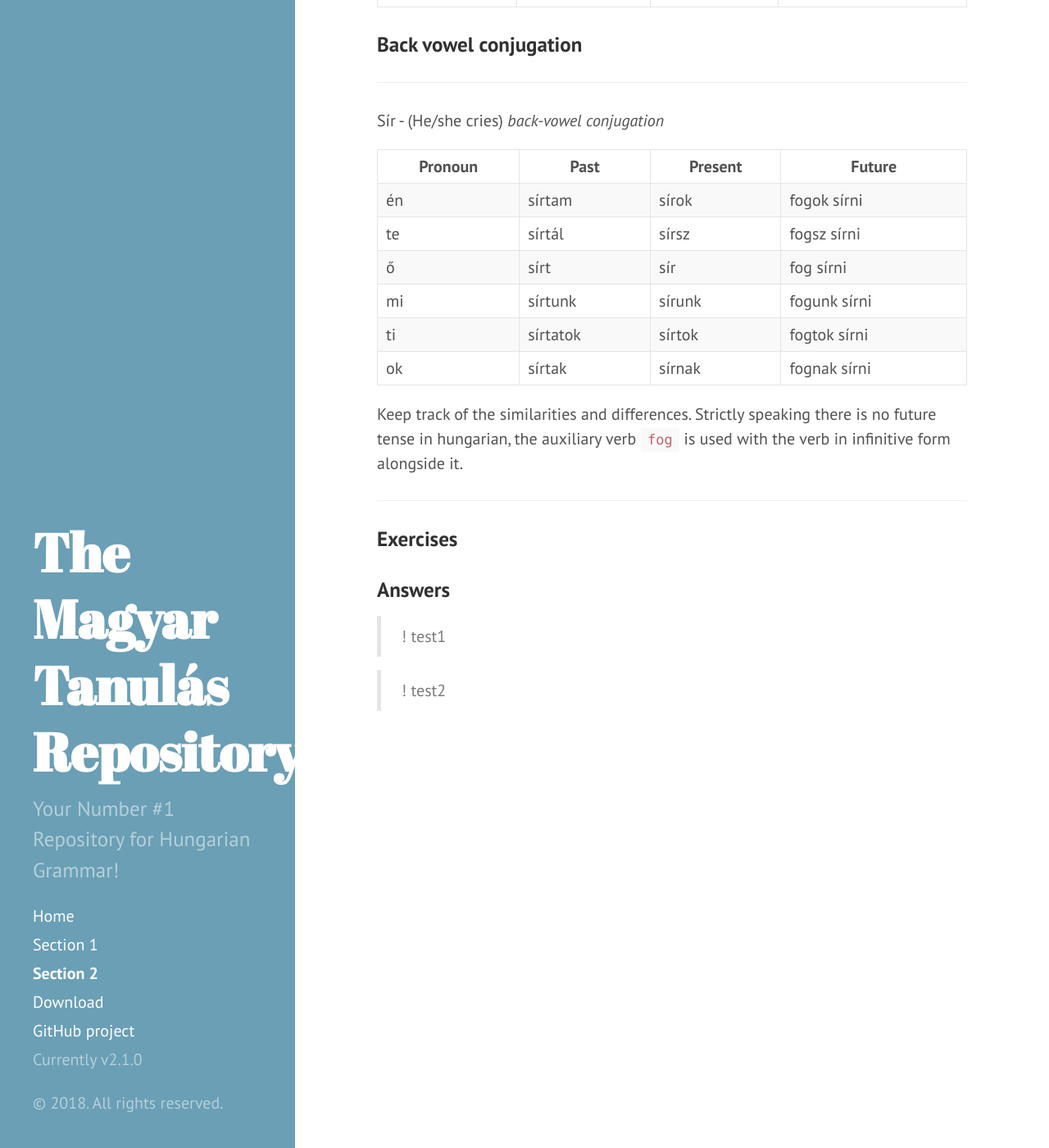
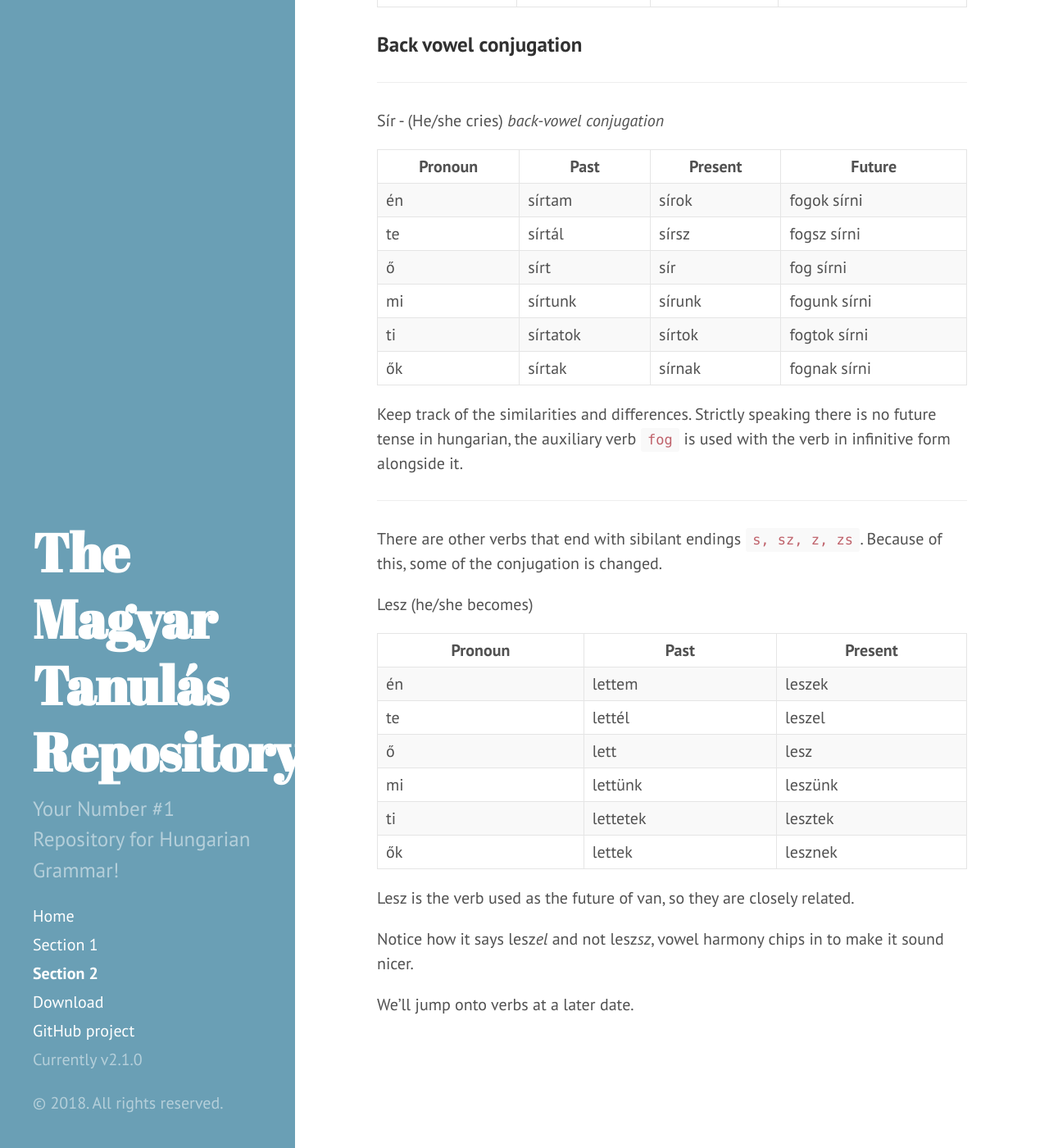
Before and after one commit to Magyartanulas/magyartanulas.github.io, a Jekyll site: the page built from Section2.md, in a window 1280 px wide and 1400 px high, scrolled down 4009 px. Shown: the whole window at 82% size. Built offline with Jekyll 4.4.1, drawn with Linux system fonts in a browser that asks for light colours; Markdown is read by kramdown in place of the engine named in the settings; some of the changed text lies outside the part shown.

Commit message:
Update Section2.md

```diff
--- a/Section2.md
+++ b/Section2.md
@@ -55,12 +55,12 @@ Van is the verb for existence. Naturally, it is an irregular verb, but one of th
 |------------------|----------|---------|---------|
 | én (I)           | voltam   | vagyok  | leszek  |
 | te (you)         | voltál   | vagy    | leszel  |
-| o  (3rd. person) | volt     | ---     | lesz    |
+| ő  (3rd. person) | volt     | ---     | lesz    |
 | mi (we)          | voltunk  | vagyunk | leszünk |
 | ti (you pl.)     | voltatok | vagytok | lesztek |
-| ok (they)        | voltak   | ---     | lesznek |
+| ők (they)        | voltak   | ---     | lesznek |
 
-`én, te, o` are singular, and `mi, ti, ok` are their respective plurals. These pronouns aren't used except for emphasis or describing a third person.
+`én, te, ő` are singular, and `mi, ti, ők` are their respective plurals. These pronouns aren't used except for emphasis or describing a third person.
 
 > Hungarian does not distinguish between he or she, o is used to describe both.
 
@@ -102,7 +102,7 @@ Below are some examples of regular verbs, that have the same regular conjugation
 | ő       | örült     | örül    | fog örülni    |
 | mi      | örültünk  | örülünk | fogunk örülni |
 | ti      | örültetek | örültök | fogtok örülni |
-| ok      | örültek   | örülnek | fognak örulni |
+| ők      | örültek   | örülnek | fognak örulni |
 
 Kel - (He/she rises or gets up) *Front-vowel (type 2)*
 
@@ -113,7 +113,7 @@ Kel - (He/she rises or gets up) *Front-vowel (type 2)*
 | ő       | kelt     | kel     | fog kelni    |
 | mi      | keltünk  | kelünk  | fogunk kelni |
 | ti      | keltetek | keltek  | fogtok kelni |
-| ok      | keltek   | kelnek  | fognak kelni |
+| ők      | keltek   | kelnek  | fognak kelni |
 
 ### Back vowel conjugation
 ---
@@ -127,16 +127,28 @@ Sír - (He/she cries) *back-vowel conjugation*
 | ő       | sírt     | sír     | fog sírni    |
 | mi      | sírtunk  | sírunk  | fogunk sírni |
 | ti      | sírtatok | sírtok  | fogtok sírni |
-| ok      | sírtak   | sírnak  | fognak sírni |
+| ők      | sírtak   | sírnak  | fognak sírni |
 
 Keep track of the similarities and differences. Strictly speaking there is no future tense in hungarian, the auxiliary verb `fog` is used
 with the verb in infinitive form alongside it.
 
 ---
-### Exercises
 
-### Answers
+There are other verbs that end with sibilant endings `s, sz, z, zs`. Because of this, some of the conjugation is changed.
 
->! test1
+Lesz (he/she becomes)
 
->! test2
+| Pronoun | Past     | Present |
+|---------|----------|---------|
+| én      | lettem   | leszek  |
+| te      | lettél   | leszel  |
+| ő       | lett     | lesz    |
+| mi      | lettünk  | leszünk |
+| ti      | lettetek | lesztek |
+| ők      | lettek   | lesznek |
+
+Lesz is the verb used as the future of van, so they are closely related.
+
+Notice how it says lesz*el* and not lesz*sz*, vowel harmony chips in to make it sound nicer.
+
+We'll jump onto verbs at a later date.
```
